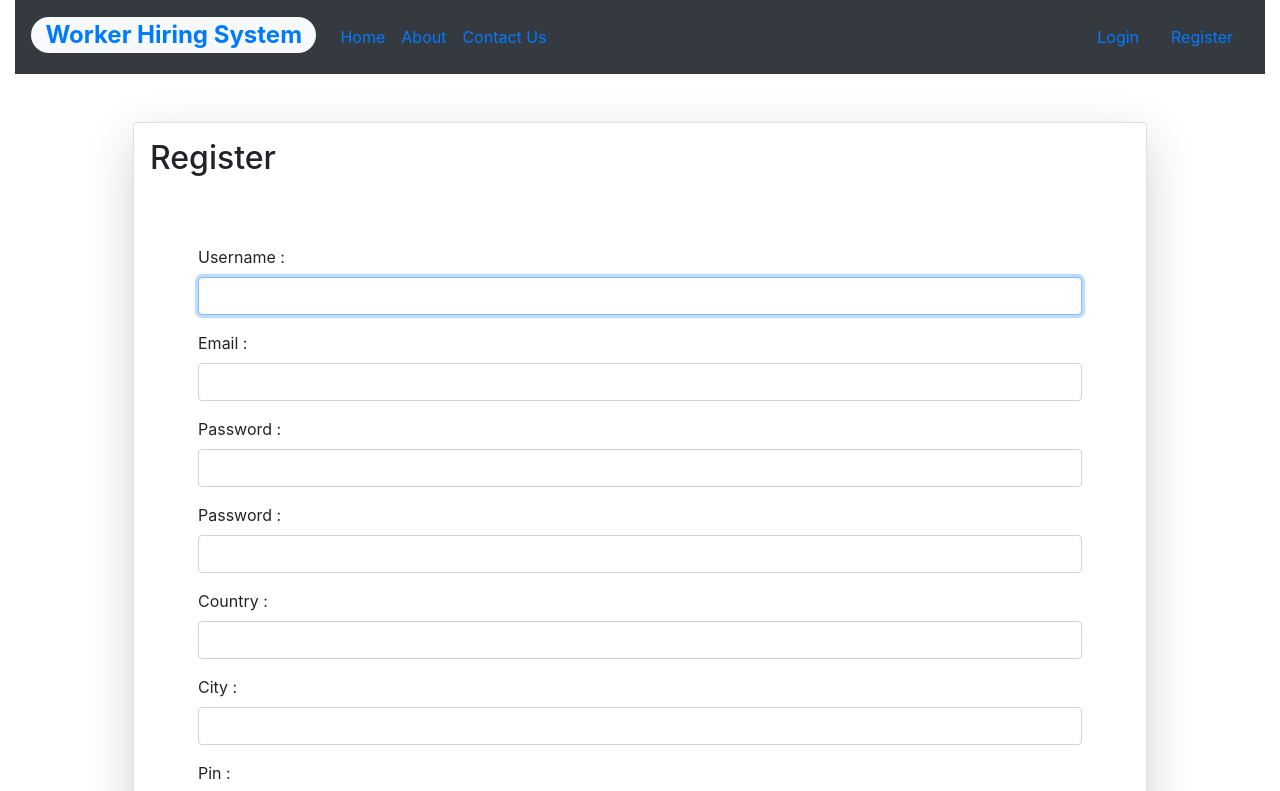
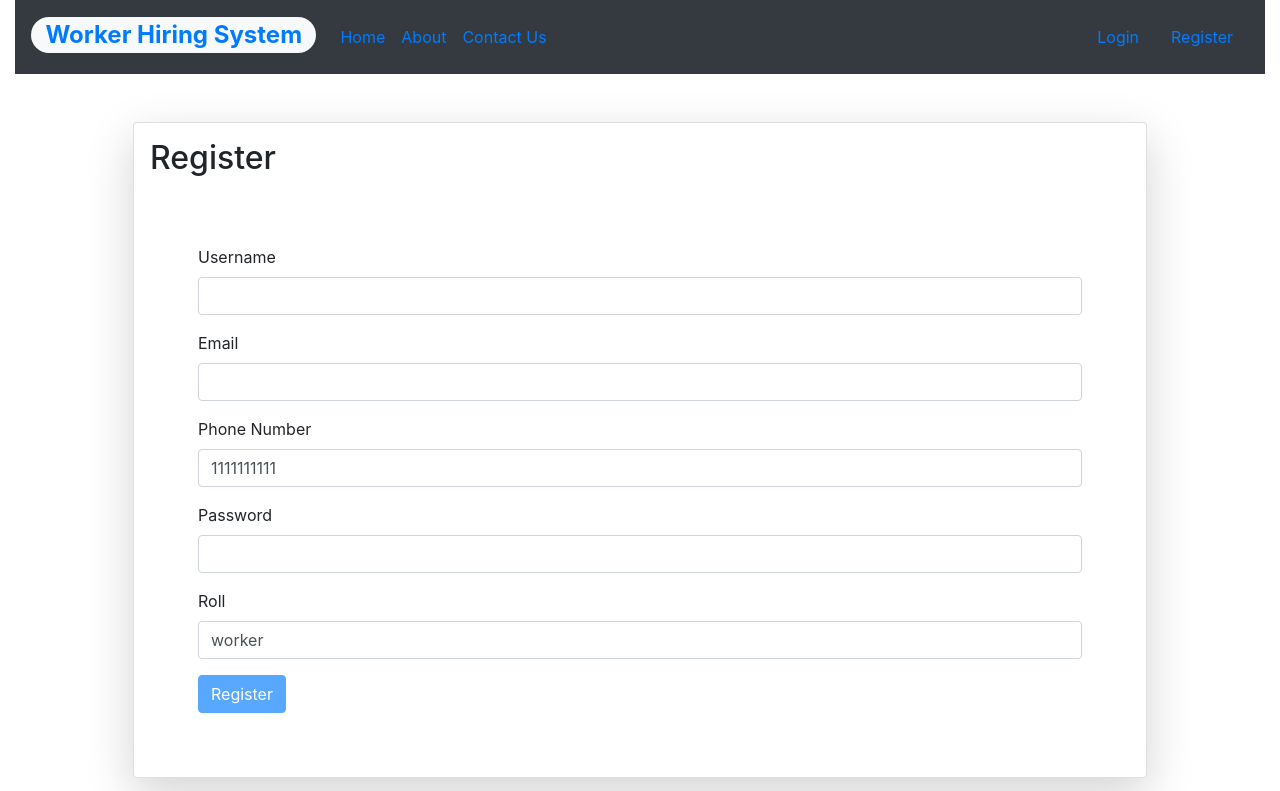
Before and after one commit to divaymohan/worker-front-end-service, a React (Create React App) app in the folder worker-frontend/: page /register in a window 1280 px wide. Shown: the top 791 px of the page. Built offline with nearby package versions, Linux system fonts and the light colour scheme.

Commit message:
adding registration service

```diff
--- a/worker-frontend/src/components/register.jsx
+++ b/worker-frontend/src/components/register.jsx
@@ -1,25 +1,30 @@
-import React, { Component } from "react";
+import React from "react";
+import Joi from "joi-browser";
+import Form from "./common/form";
+import registerUser from "../services/registerService";
+class Register extends Form {
+  state = {
+    data: {
+      username: "",
+      password: "",
+      email: "",
+      phoneNumber: 1111111111,
+      roll: "worker",
+    },
+    errors: {},
+  };
 
-class Register extends Component {
-  state = {
-    account: {
-      username: " ",
-      password: " ",
-      repeatPassword: " ",
-      email: " ",
-      country: "India",
-      city: " ",
-      pin: " ",
-    },
+  schema = {
+    username: Joi.string().required().min(3).label("Username"),
+    email: Joi.string().required(),
+    phoneNumber: Joi.number().min(1111111111).max(9999999999).required(),
+    password: Joi.string().required().min(3).label("Password"),
+    roll: Joi.string().required(),
   };
-  handleSubmit = (e) => {
-    e.preventDefault();
-    console.log("submitted page..!!");
-  };
-  handleChange = (e) => {
-    const account = { ...this.state.account };
-    account[e.currentTarget.name] = e.currentTarget.value;
-    this.setState({ account });
+
+  doSubmit = async () => {
+    const user = await registerUser(this.state);
+    console.log("Submitted", user);
   };
   render() {
     return (
@@ -31,88 +36,12 @@ class Register extends Component {
             </div>
             <div className="m-5">
               <form onSubmit={this.handleSubmit}>
-                <div className="form-group">
-                  <label htmlFor="username">Username : </label>
-                  <input
-                    type="text"
-                    name="username"
-                    onChange={this.handleChange}
-                    className="form-control "
-                    id="username"
-                    value={this.state.username}
-                    autoFocus
-                  />
-                </div>
-                <div className="form-group">
-                  <label htmlFor="username">Email : </label>
-                  <input
-                    type="email"
-                    name="email"
-                    onChange={this.handleChange}
-                    value={this.state.email}
-                    className="form-control "
-                    id="email"
-                  />
-                </div>
-                <div className="form-group">
-                  <label htmlFor="password">Password : </label>
-                  <input
-                    type="password"
-                    name="password"
-                    onChange={this.handleChange}
-                    value={this.state.password}
-                    className="form-control "
-                    id="password"
-                  />
-                </div>
-                <div className="form-group">
-                  <label htmlFor="repeatPassword">Password : </label>
-                  <input
-                    type="password"
-                    name="repeatPassword"
-                    onChange={this.handleChange}
-                    value={this.state.repeatPassword}
-                    className="form-control "
-                    id="repeatPassword"
-                  />
-                </div>
-                <div className="form-group">
-                  <label htmlFor="country">Country : </label>
-                  <input
-                    type="text"
-                    name="country"
-                    onChange={this.handleChange}
-                    value={this.state.country}
-                    className="form-control "
-                    id="country"
-                  />
-                </div>
-                <div className="form-group">
-                  <label htmlFor="city">City : </label>
-                  <input
-                    type="text"
-                    name="city"
-                    onChange={this.handleChange}
-                    value={this.state.city}
-                    className="form-control "
-                    id="city"
-                  />
-                </div>
-                <div className="form-group">
-                  <label htmlFor="pin">Pin : </label>
-                  <input
-                    type="text"
-                    name="pin"
-                    onChange={this.handleChange}
-                    value={this.state.pin}
-                    className="form-control "
-                    id="pin"
-                  />
-                </div>
-
-                <button type="submit" className="btn btn-primary">
-                  Register
-                </button>
+                {this.renderInput("username", "Username")}
+                {this.renderInput("email", "Email")}
+                {this.renderInput("phoneNumber", "Phone Number")}
+                {this.renderInput("password", "Password", "password")}
+                {this.renderInput("roll", "Roll")}
+                {this.renderButton("Register")}
               </form>
             </div>
           </div>
--- /dev/null
+++ b/worker-frontend/src/services/registerService.js
@@ -0,0 +1,15 @@
+import axios from "axios";
+
+async function registerUser(user) {
+  if (user.roll == "worker") {
+    const url = "http://localhost:3001/api/hiring/workers/";
+    const response = await axios.post(url, user);
+    return response;
+  } else {
+    const url = "http://localhost:3001/api/hiring/customers/";
+    const response = await axios.post(url, user);
+    return response;
+  }
+}
+
+export default registerUser;
--- a/worker-frontend/src/services/workerService.js
+++ b/worker-frontend/src/services/workerService.js
@@ -7,4 +7,6 @@ async function getWorkers(id) {
   return workers;
 }
 
+async function postUser() {}
+
 export default getWorkers;
```
